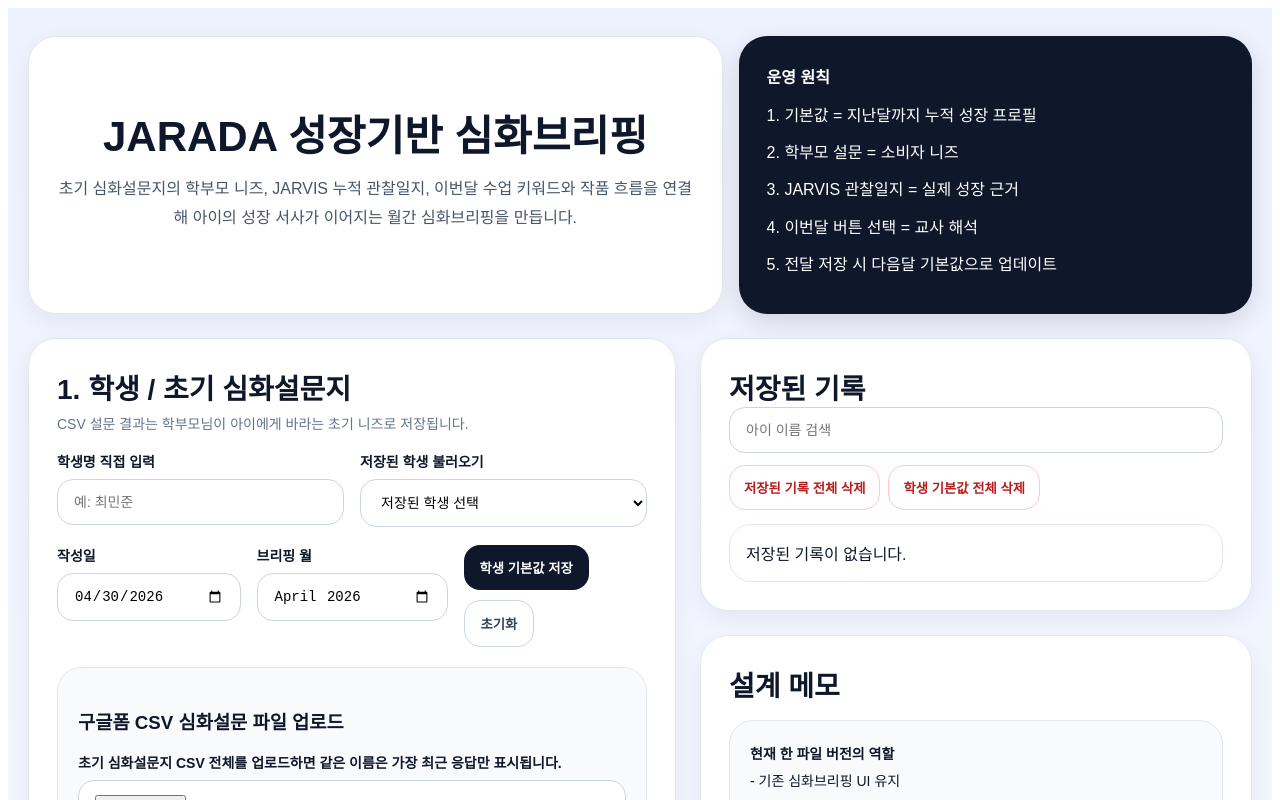
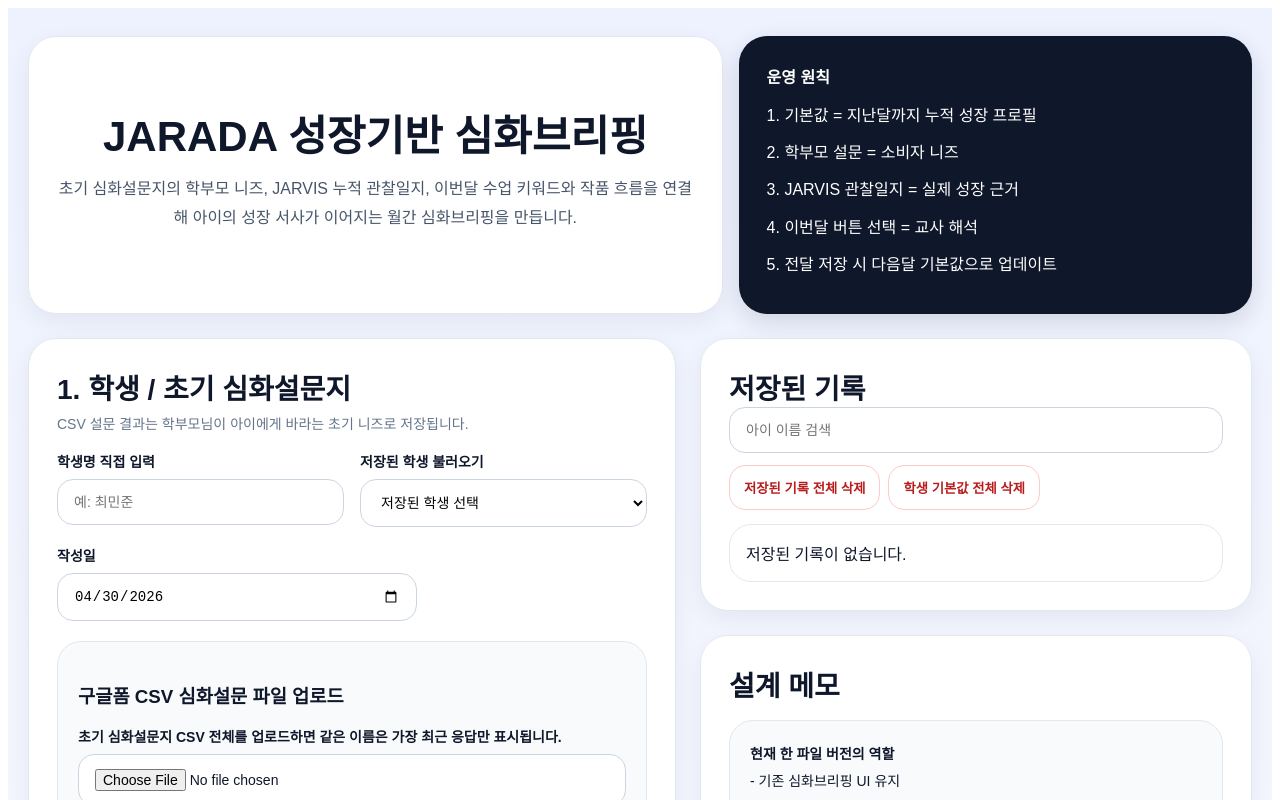
Before and after one commit to jaradaboys/jarada-briefing-2, a React (Vite) app: page / in a window 1280 px wide. Shown: the top 800 px of the page. Built offline with nearby package versions, Linux system fonts and the light colour scheme.

Commit message:
Update App.jsx

```diff
--- a/src/App.jsx
+++ b/src/App.jsx
@@ -1822,19 +1822,23 @@
                 </Field>
               </div>
 
-              <div style={styles.row3}>
-                <Field label="작성일">
-                  <input type="date" style={styles.input} value={form.date} onChange={(event) => update("date", event.target.value)} />
-                </Field>
-                <Field label="브리핑 월">
-                  <input type="month" style={styles.input} value={form.briefingMonth} onChange={(event) => update("briefingMonth", event.target.value)} />
-                </Field>
-                <div style={{ display: "flex", gap: 10, alignItems: "end", flexWrap: "wrap" }}>
-                  <button style={styles.primaryBtn} onClick={saveStudentProfile}>학생 기본값 저장</button>
-                  <button style={styles.secondaryBtn} onClick={resetCurrentInput}>초기화</button>
-                </div>
-              </div>
-
+           <div style={{ marginTop: 18, maxWidth: 360 }}>
+  <Field label="작성일">
+    <input
+      type="date"
+      style={styles.input}
+      value={form.date}
+      onChange={(event) => {
+        const nextDate = event.target.value;
+        setForm((prev) => ({
+          ...prev,
+          date: nextDate,
+          briefingMonth: nextDate ? nextDate.slice(0, 7) : prev.briefingMonth,
+        }));
+      }}
+    />
+  </Field>
+</div>
               <div style={styles.softBox}>
                 <h3>구글폼 CSV 심화설문 파일 업로드</h3>
                 <Field label="초기 심화설문지 CSV 전체를 업로드하면 같은 이름은 가장 최근 응답만 표시됩니다.">
```
